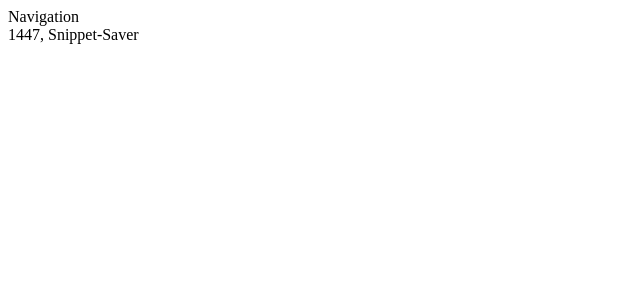
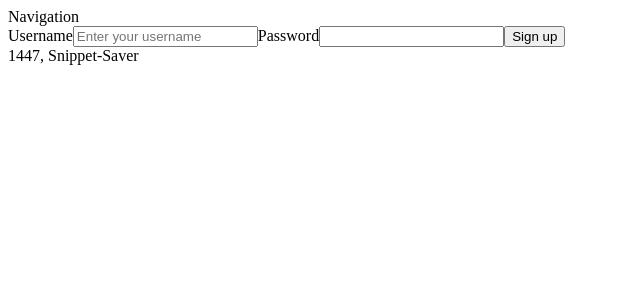
Before and after one commit to mrmaslouhi/snippet-saver, a React (Vite) app in the folder frontend/: page /signup-page in a window 1280 px wide. Shown: the top 300 px of the page, without its empty margins (0-640 px from the left). Built offline with nearby package versions, Linux system fonts and the light colour scheme.

Commit message:
Replace LoginPage with SignUpPage and update signup functionality

```diff
--- a/frontend/src/App.jsx
+++ b/frontend/src/App.jsx
@@ -1,9 +1,9 @@
 import { useState } from 'react';
 import SavePage from './Components/SavePage'
 import SnippetsPage from './Components/SnippetsPage';
-import LoginPage from './Components/LoginPage';
+import SignUpPage from './Components/SignUpPage';
 import snippetService from './services/snippets'
-import loginService from './services/login'
+import signupService from './services/login'
 import {
   Routes, Route, useNavigate
 } from 'react-router-dom'
@@ -30,20 +30,22 @@ const App = () => {
     navigate('/snippets')
   }
 
-  const handleSignUp = (event) => {
+  const handleSignUp = async (event) => {
     event.preventDefault()
-    loginService.login({
+    const user = await signupService.signup({
       username, password
     })
+
     navigate('/save-page')
+    setUsername('')
+    setPassword('')
   }
 
   return (
     <>
       <nav>Navigation</nav>
-
       <Routes>
-        <Route path="login-page" element={<LoginPage handleSignUp={handleSignUp} username={username} password={password} setPassword={setPassword} setUsername={setUsername}  />} />
+        <Route path="signup-page" element={<SignUpPage handleSignUp={handleSignUp} username={username} password={password} setPassword={setPassword} setUsername={setUsername}  />} />
         <Route path="/save-page" element={<SavePage setTitle={setTitle} setCode={setCode} handleSelectChange={handleSelectChange} handleSave={handleSave} selectedValue={selectedValue} title={title} code={code} />} />
         <Route path="/snippets" element={<SnippetsPage setSearchKeyword={setSearchKeyword} searchKeyword={searchKeyword} />} />
       </Routes>
--- a/frontend/src/Components/LoginPage.jsx
+++ b/frontend/src/Components/SignUpPage.jsx
@@ -1,4 +1,4 @@
-const LoginPage = ({ handleSignUp, username, setUsername, password, setPassword }) => {
+const SignUpPage = ({ handleSignUp, username, setUsername, password, setPassword }) => {
     return (
         <form onSubmit={handleSignUp}>
             <label htmlFor="username">Username</label>
@@ -17,4 +17,4 @@ const LoginPage = ({ handleSignUp, username, setUsername, password, setPassword
     )
 }
 
-export default LoginPage
+export default SignUpPage
--- a/frontend/src/services/login.js
+++ b/frontend/src/services/login.js
@@ -1,9 +1,9 @@
 import axios from 'axios'
 const baseUrl = 'http://localhost:3001/users'
 
-const login = async credentials => {
+const signup = async credentials => {
     const request = axios.post(baseUrl, credentials)
     return request.data
 }
 
-export default { login }
+export default { signup }
```
